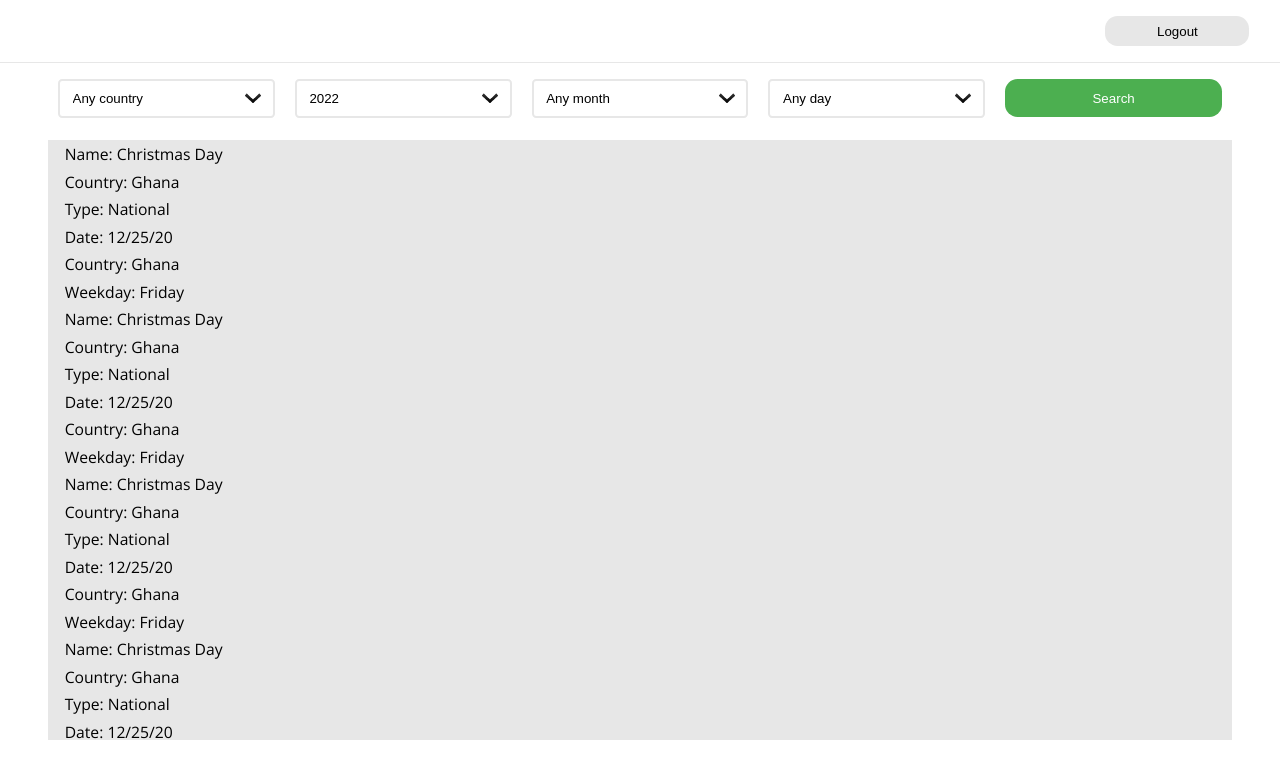
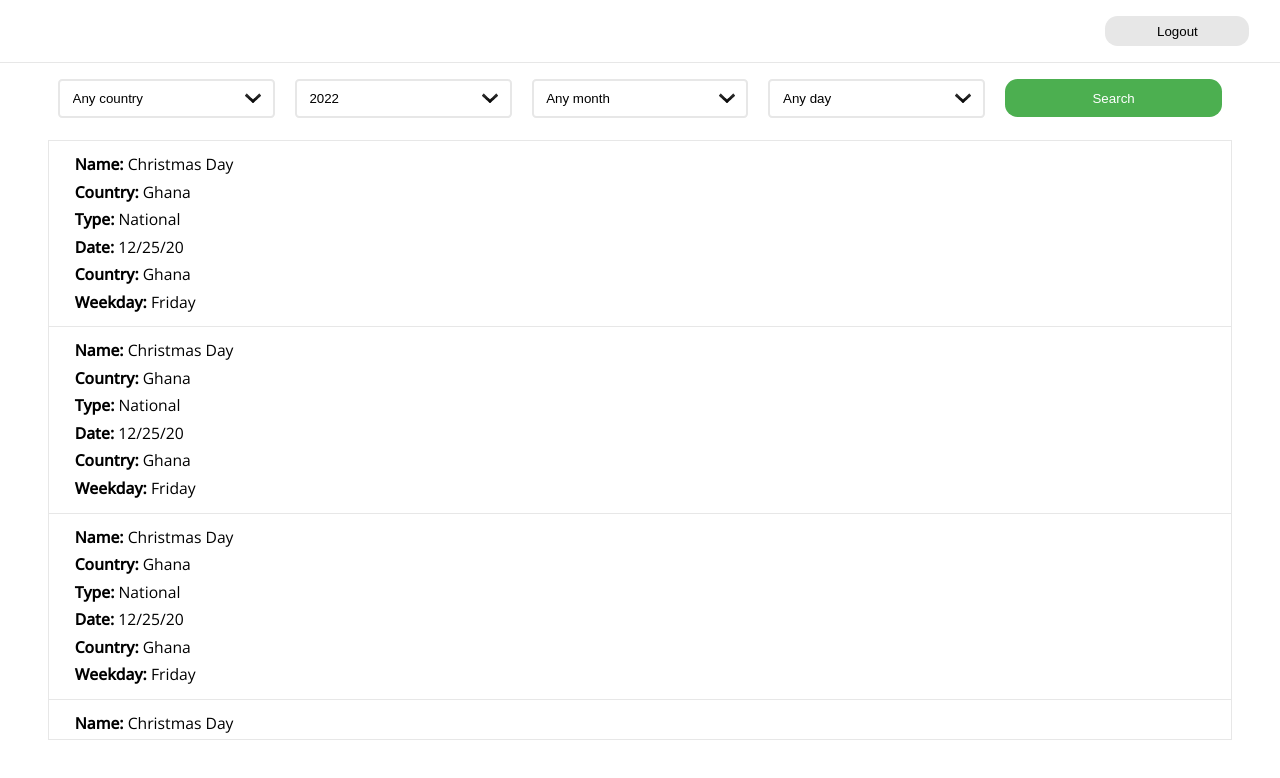
Before and after one commit to Amalitech-Public-Holiday/public-holiday-frontend, a React (Create React App) app: page /dashboard in a window 1280 px wide. Shown: the top 778 px of the page. Built offline with nearby package versions, Linux system fonts and the light colour scheme.

Commit message:
Add class to style HolidayItem

```diff
--- a/src/components/HolidayItem/HolidayItem.js
+++ b/src/components/HolidayItem/HolidayItem.js
@@ -2,7 +2,7 @@ import "./HolidayItem.scss";
 
 const HolidayItem = () => {
     return(
-        <div>
+        <div className="HolidayItem">
           <p><span>Name: </span>Christmas Day</p>
           <p><span>Country: </span>Ghana</p>
           <p><span>Type: </span>National</p>
```
